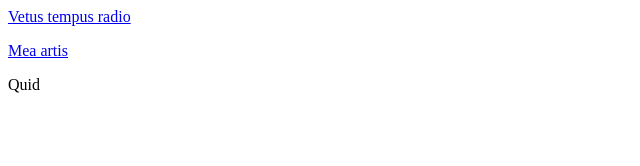
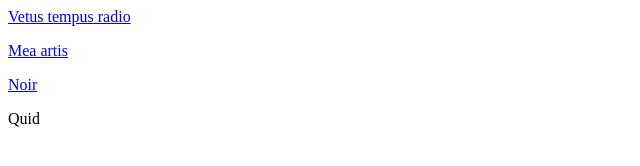
Before and after one commit to starxiao2424/starxiao2424.github.io, a plain HTML site: page Quare/index.htm in a window 1280 px wide. Shown: the full height of the page, 0-640 px from the left. Drawn offline with Linux system fonts and the light colour scheme.

Commit message:
Update index.htm
black link

```diff
--- a/Quare/index.htm
+++ b/Quare/index.htm
@@ -12,6 +12,7 @@ function myFunction() {
     </p>
 
     <p> <a href="https://starxiao2424.github.io/Quare/eaglermirror/">Mea artis</a>
+    </p><p> <a href="https://starxiao2424.github.io/Quare/black/">Noir</a>
     </p>
 
     <p onclick="myFunction()">Quid
@@ -32,4 +33,5 @@ asdjkm.eicp.net<br>19103<br>a13c1f361e898a52558a72b1e041c5b1
     </div>
 
 
+
 </body></html>
```
